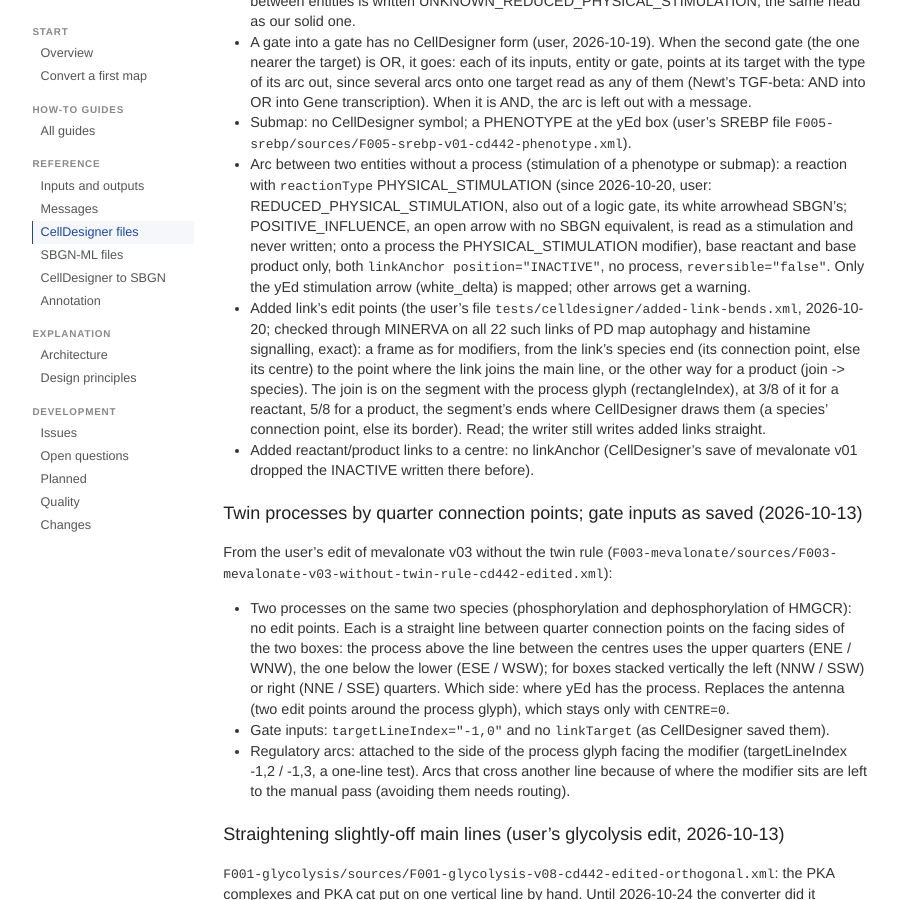
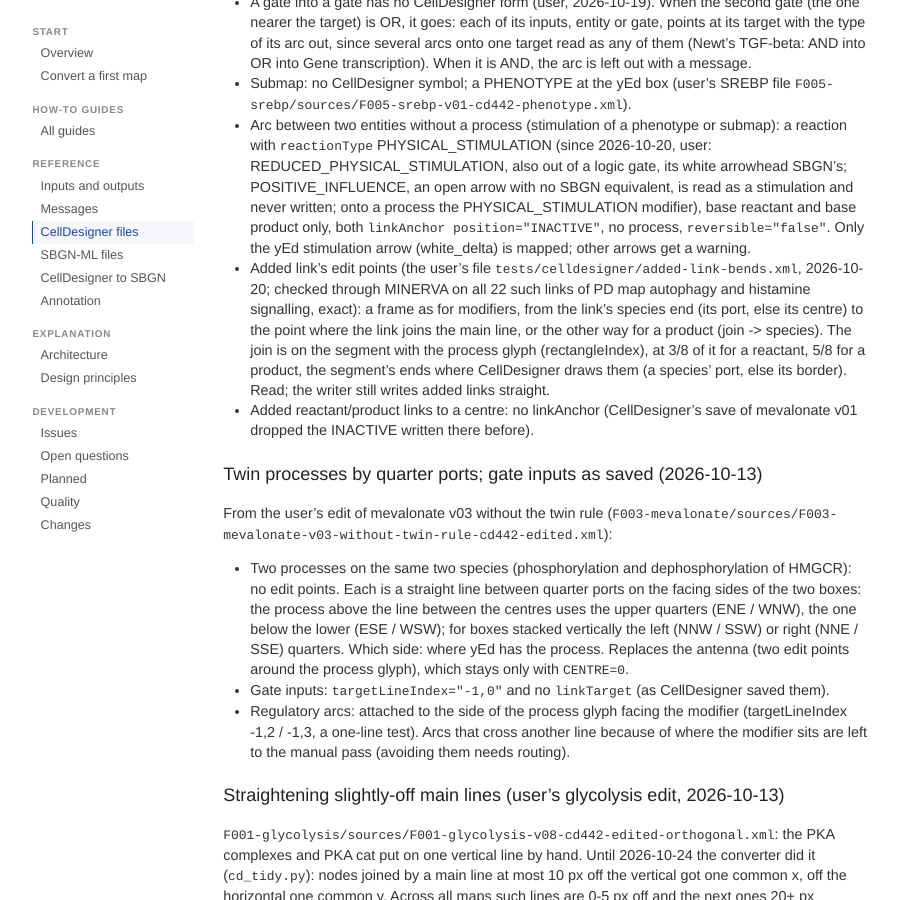
Before and after one commit to map-converter/map-converter.github.io, a Jekyll site: the page built from pages/converter-docs/celldesigner.md, in a window 1280 px wide and 900 px high, scrolled down 7037 px. Shown: the whole window, without its empty margins (190-1088 px from the left). Built offline with Jekyll 4.4.1, drawn with Linux system fonts in a browser that asks for light colours; some of the changed text lies outside the part shown.

Commit message:
Converter 575198c: port for CellDesigner's 16 places in the documentation (was connection point)
Co-Authored-By: Claude Opus 5.5 <noreply@anthropic.com>
Claude-Session: https://claude.ai/code/session_01RZmt2QnTQPCBkEj5fVdWAW

```diff
--- a/pages/converter-docs/celldesigner.md
+++ b/pages/converter-docs/celldesigner.md
@@ -11,7 +11,7 @@ Moved here on 2026-10-16. Paths below are those of the
 working repository of the maps at the time. Here the converter is `mapconv/graphml.py` (reader), `model.py`
 and `celldesigner.py` (writer), and the symbol sheet is `docs/components44-overview.png`.
 
-Removed 2026-10-13 (user: only efficient and elegant code): the side connection point
+Removed 2026-10-13 (user: only efficient and elegant code): the side port
 mode (`CENTRE=0`, yEd port offsets, the 16-point snapping), the `--bends`
 mode (yEd bends as edit points, port detection, coordinate frames for main
 lines and modifiers), the antenna for twin processes and the `TWIN` switch.
@@ -88,8 +88,8 @@ CellDesigner, so `diff` against a returned file shows only real changes.
 - Residue angle: runs linearly along the box border; 0 east, pi/4 north-east
   corner, pi/2 north, pi west, 3pi/2 south. Sites without a value need
   `state="empty"`, else they are not drawn.
-- Reaction edit points: frame with origin = reactant connection point, x axis =
-  product connection point - reactant connection point, y axis = x axis turned 90 degrees (screen
+- Reaction edit points: frame with origin = reactant port, x axis =
+  product port - reactant port, y axis = x axis turned 90 degrees (screen
   coordinates). The process glyph sits mid-segment `rectangleIndex`.
 - Modifier `targetLineIndex="-1,2"` = left of the reaction flow, `-1,3` =
   right (side middles); `-1,4`/`-1,5` the left corners, upstream/downstream, `-1,6`/`-1,7`
@@ -97,14 +97,14 @@ CellDesigner, so `diff` against a returned file shows only real changes.
   the user's PDH edit, which uses 6 and 7).
 - Modifier edit points: attribute `editPoints="u,v ..."` on the
   `modification` element, one `lineDirection` per segment. Frame: origin =
-  the modifier's connection point, x axis = to the arc's end on the process
+  the modifier's port, x axis = to the arc's end on the process
   glyph's side (process glyph 10 wide: centre +- 5 across the flow), y axis = x
   axis turned 90 degrees. Found from the user's bends in glycolysis v01 and
   MINERVA's SBGN-ML (match to 1e-7).
 - Unknown species (class UNKNOWN): drawn without an outline. A colour of six hex digits (`ffffff`) is read as
   alpha 00, transparent: ExposomeMap-PM's name tags beside proteins (ERK1 beside MAPK3) and its AOP headings
   are bare text in the user's PDF (CellDesigner 4.4, 2026-10-28).
-- Phenotypes: the connection points lie on the hexagon, not on its box (the user's PDF of ExposomeMap-PM from
+- Phenotypes: the ports lie on the hexagon, not on its box (the user's PDF of ExposomeMap-PM from
   CellDesigner 4.4, 2026-10-28, 190 x 40 boxes, every point that map uses found as a line end in the PDF): the
   tips E and W at the box's middle height, the corners NE, SE, SW, NW h/2 in from the sides, N and S in the middle
   of the flat edges, NNE, SSE, SSW, NNW halfway between the middle and the corner, ENE, ESE, WSW, WNW halfway along
@@ -226,7 +226,7 @@ Our yEd SBGN is mostly a subset of it. Scan of all 14 annotated maps:
   a phenotype (1; CellDesigner draws it as a reduced stimulation),
   compartments.
 
-## Compartments, bends, connection points (estrogen and eNOS v01, 2026-10-13)
+## Compartments, bends, ports (estrogen and eNOS v01, 2026-10-13)
 
 - Compartments: yEd group nodes without an SBGN class. `compartmentAlias`
   class SQUARE at the yEd box, `namePoint` at the top left of the yEd label,
@@ -266,7 +266,7 @@ of v01):
   the node centre (cut at the border). User: preferred as the default; it is
   yEd's default port (offset 0,0). The converter writes it for central
   yEd ports and for ports at the middle of a side; other offsets get the
-  nearest of the 16 connection points. `CENTRE=0` gives the old side connection points.
+  nearest of the 16 ports. `CENTRE=0` gives the old side ports.
 - Edit point frame with a centre end: origin the node centre (checked
   through MINERVA: bends land on the yEd points). For a multimer, the centre
   of the whole box, not of the front shape (eNOS NOSTRIN).
@@ -305,7 +305,7 @@ the user (HSP90 + CAV1:CaM:eNOS -> CaM:HSP90:CAV1:eNOS + CaM).
   The twin antenna (two processes on the same species) stays.
 - Every line end at the centre, whatever port offset yEd has (offsets come from
   the yEd layout; user on eNOS v03: DNM2 joining should go from complex centre
-  to complex centre, not ENE to N). The 16 connection points are used only with
+  to complex centre, not ENE to N). The 16 ports are used only with
   `CENTRE=0`.
 - Extra link to a node centre: `linkAnchor position="INACTIVE"` (base links:
   no linkAnchor; modifiers: no linkTarget).
@@ -323,8 +323,8 @@ the user (HSP90 + CAV1:CaM:eNOS -> CaM:HSP90:CAV1:eNOS + CaM).
   operator's position. A gate CellDesigner saved with bends (PD map histamine signalling,
   Osteoarthritis pd65; read since 2026-10-25): the gate is the last point of `editPoints`, the points
   before it the bends of the line gate -> process, in the frame gate -> process; each input's
-  modification carries its connection point (`linkTarget`) and its bends in the frame input -> gate. Then one `modification` per input, of the
-  modificationType, with `linkTarget` connection point INACTIVE and no targetLineIndex.
+  modification carries its port (`linkTarget`) and its bends in the frame input -> gate. Then one `modification` per input, of the
+  modificationType, with `linkTarget` port INACTIVE and no targetLineIndex.
   Any number of inputs (the user's file `tests/celldesigner/gate-or-multiple.xml`, 2026-10-26: an OR of
   five on a catalysis, the gate's line at targetLineIndex -1,2): every input in `modifiers` and `aliases`,
   one modification each; AND, NOT and the unknown gate ? are read and written the same way (user, 2026-10-26:
@@ -370,22 +370,22 @@ the user (HSP90 + CAV1:CaM:eNOS -> CaM:HSP90:CAV1:eNOS + CaM).
 - Added link's edit points (the user's file `tests/celldesigner/added-link-bends.xml`,
   2026-10-20; checked through MINERVA on all 22 such links of PD map autophagy and
   histamine signalling, exact): a frame as for modifiers, from the link's species end
-  (its connection point, else its centre) to the point where the link joins the main line, or the
+  (its port, else its centre) to the point where the link joins the main line, or the
   other way for a product (join -> species). The join is on the segment with the process glyph
   (rectangleIndex), at 3/8 of it for a reactant, 5/8 for a product, the segment's ends
-  where CellDesigner draws them (a species' connection point, else its border). Read; the writer
+  where CellDesigner draws them (a species' port, else its border). Read; the writer
   still writes added links straight.
 - Added reactant/product links to a centre: no linkAnchor (CellDesigner's
   save of mevalonate v01 dropped the INACTIVE written there before).
 
-## Twin processes by quarter connection points; gate inputs as saved (2026-10-13)
+## Twin processes by quarter ports; gate inputs as saved (2026-10-13)
 
 From the user's edit of mevalonate v03 without the twin rule
 (`F003-mevalonate/sources/F003-mevalonate-v03-without-twin-rule-cd442-edited.xml`):
 
 - Two processes on the same two species (phosphorylation and
   dephosphorylation of HMGCR): no edit points. Each is a straight line
-  between quarter connection points on the facing sides of the two boxes: the
+  between quarter ports on the facing sides of the two boxes: the
   process above the line between the centres uses the upper quarters (ENE /
   WNW), the one below the lower (ESE / WSW); for boxes stacked vertically the
   left (NNW / SSW) or right (NNE / SSE) quarters. Which side: where yEd has
@@ -462,7 +462,7 @@ What the edits show:
   after moves; the converter's bends were kept. New by hand: 3 (a modifier
   in mevalonate, a main line in glycogen muscle, a modifier in
   phosphoinositides); removed by hand: 2 (TAG stimulation arcs). No rule.
-- Stimulations without a process: CellDesigner drops the INACTIVE connection points;
+- Stimulations without a process: CellDesigner drops the INACTIVE ports;
   the converter now writes none (SREBP, ACLY).
 - Modifier attachment: CellDesigner also uses targetLineIndex -1,5 (TAG);
   the Startup Guide's figure numbers the process glyph's points 2-4 (top) and 5-7
@@ -497,7 +497,7 @@ What the edits show:
 ## Seen in the old files, not yet in the converter
 
 - Extra reactants/products: `listOfReactantLinks` / `listOfProductLinks`
-  with their own connection point, connect scheme and line.
+  with their own port, connect scheme and line.
 - (Boolean gates: in the converter since 2026-10-13. TRIGGER, PHYSICAL_STIMULATION,
   INHIBITION modifiers are written; TRIGGER and PHYSICAL_STIMULATION first
   checked with glutaminase v01.)
@@ -585,7 +585,7 @@ is the necessary minimum: simple rules, a basic and reliable conversion improved
 - No node is moved for a route. A routed arc that runs through another node is reported
   ("n1::n38: the arc from α-ketoisocaproate runs through PPM1K:Mn2+"), for the user to move in
   CellDesigner (the script moved PPM1K:Mn2+ 20 px; the user's check moved it 36 px right instead).
-- Lanes left a metabolite (SimpleChemical) 12 px lower (the script recognised it by its 36 px width); since 2026-10-16 replaced by the connection points in "Metabolite circles: where lines meet them".
+- Lanes left a metabolite (SimpleChemical) 12 px lower (the script recognised it by its 36 px width); since 2026-10-16 replaced by the ports in "Metabolite circles: where lines meet them".
 BCAA: identical to v04 except the 20 px move (process glyphs, edit points, line directions compared).
 
 ## Metabolite circles: where lines meet them (advanced)
@@ -604,7 +604,7 @@ lane leaving a metabolite sideways starts 12 px lower.)
 
 Worked out on PD02 eicosanoids (CellDesigner -> GraphML -> CellDesigner, `test_round_trip`) and
 the user's CellDesigner edits of pyrimidine (v05-v08), iNOS (v07, v08), urea cycle (v02), BCAA
-(checked v04). Principle (user): write a connection point or edit point only where it changes the drawing,
+(checked v04). Principle (user): write a port or edit point only where it changes the drawing,
 and move a node before adding bend points; points that change nothing make relayout by hand
 harder. When the converter already has a line straight, keep it: CellDesigner's view can show it
 a few px off (the user's moves of ERK1/2, 6 px, and SIRT5, 4 px, made lines the converter had
@@ -622,7 +622,7 @@ Geometry of a main line:
   ASL, ASS1). An L whose bend is more than 20 px from that corner keeps its slanting leg; other
   routes keep every bend that moves the line by more than 20 px (`layout.bends`: PD02's Z
   routes and detours round other nodes).
-- Connection points: where the yEd arc meets the entity's border (nearest of CellDesigner's 16; on a
+- Ports: where the yEd arc meets the entity's border (nearest of CellDesigner's 16; on a
   metabolite E and W become ESE and WSW), else on a metabolite where its name is not (section
   above). Kept only if it moves the line more than 2 px from the line to the centre.
 - Two processes on the same two species, both drawn straight: quarter points.
@@ -637,7 +637,7 @@ Geometry of a main line:
   the 28 Atlas maps), and below 3 px two points per reaction would add clutter for nothing seen.
 - A main line yEd draws level into a larger node through an end point beside its centre (more than 3 px):
   one edit point on the line, 3 px outside that node (`EDGE`), the line on to the centre from there (no
-  connection point). Under the node (first try, 2026-10-24) it showed: CellDesigner draws lines over nodes, so the
+  port). Under the node (first try, 2026-10-24) it showed: CellDesigner draws lines over nodes, so the
   line ran to the centre (user, 2026-10-24; iNOS CaM -> CaM:iNOS 23.6 px, mevalonate
   AMPK 14.4 px, glycolysis extended IRS1 22 px, SREBP 4.5 px, cAMP 3.7 px). Until 2026-10-24 the other end
   was moved onto the centre line.
@@ -662,7 +662,7 @@ corner). Back to yEd (advanced) the arc ends at the same point of the 18 px proc
 GraphML -> CellDesigner gives PDH's drawing twice (`test_repeat`).
 The route: the yEd route made orthogonal; from an off-centre yEd port a lane at the process glyph's
 height from just outside the node, only if the port is off the line from the centre by more than
-2 px; a slanting straight arc from a port on the border takes that connection point. No edit point on a
+2 px; a slanting straight arc from a port on the border takes that port. No edit point on a
 straight line between its neighbours (`layout.unbent`, also used on the way back).
 
 Both layouts: CellDesigner writes a complex's name at the bottom inside it. Its members move up to
```
Also changed, not shown: pages/converter-docs/cd-to-sbgn.md (+2 -2 lines), pages/converter-docs/design.md (+3 -3 lines), pages/converter-docs/issues.md (+1 -1 lines), pages/converter-docs/planned.md (+1 -1 lines), pages/converter-docs/quality.md (+3 -3 lines), 4 other files.
